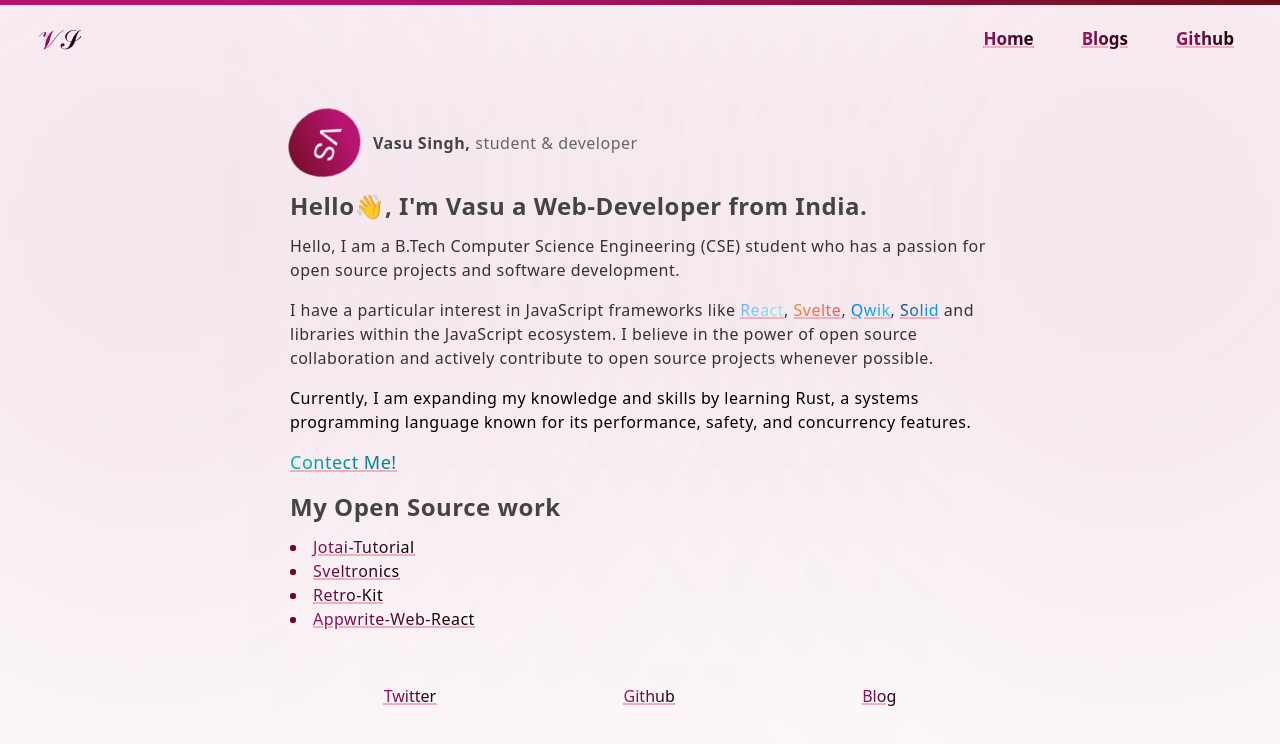
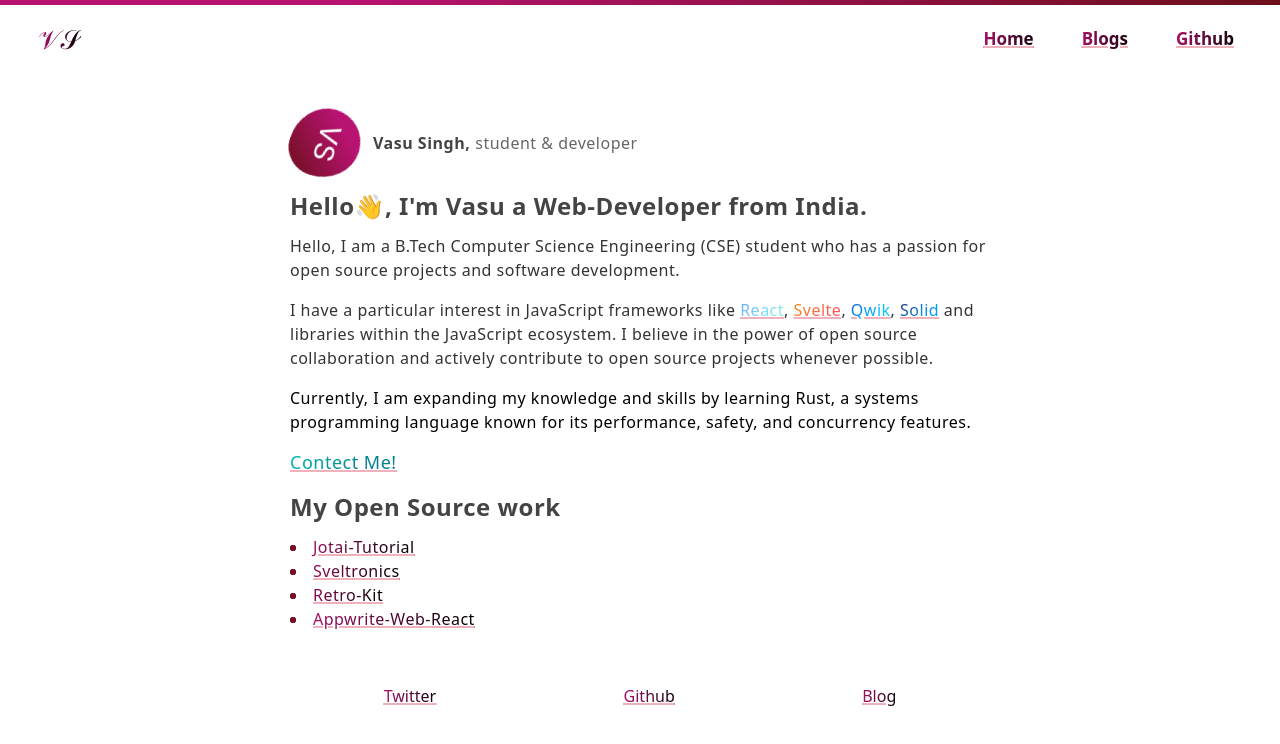
Before and after one commit to vasucp1207/vasu-dev, a SvelteKit app: page / in a window 1280 px wide. Shown: the top 744 px of the page. Built offline with nearby package versions, Linux system fonts and the light colour scheme.

Commit message:
remove gradient

```diff
--- a/src/routes/styles.css
+++ b/src/routes/styles.css
@@ -34,7 +34,7 @@ svg {
 .gradient-1 {
 	left: 0%;
 	position: fixed;
-	height: 300px;
+	/* height: 300px; */
 	width: 300px;
   background-image: linear-gradient(315deg, #6b0f1a 0%, #b91372 74%);
   filter: blur(300px);
@@ -44,7 +44,7 @@ svg {
 .gradient-2 {
 	right: 0%;
 	position: fixed;
-	height: 300px;
+	/* height: 300px; */
 	width: 300px;
   background-image: linear-gradient(315deg, #6b0f1a 0%, #b91372 74%);
   filter: blur(300px);
```
